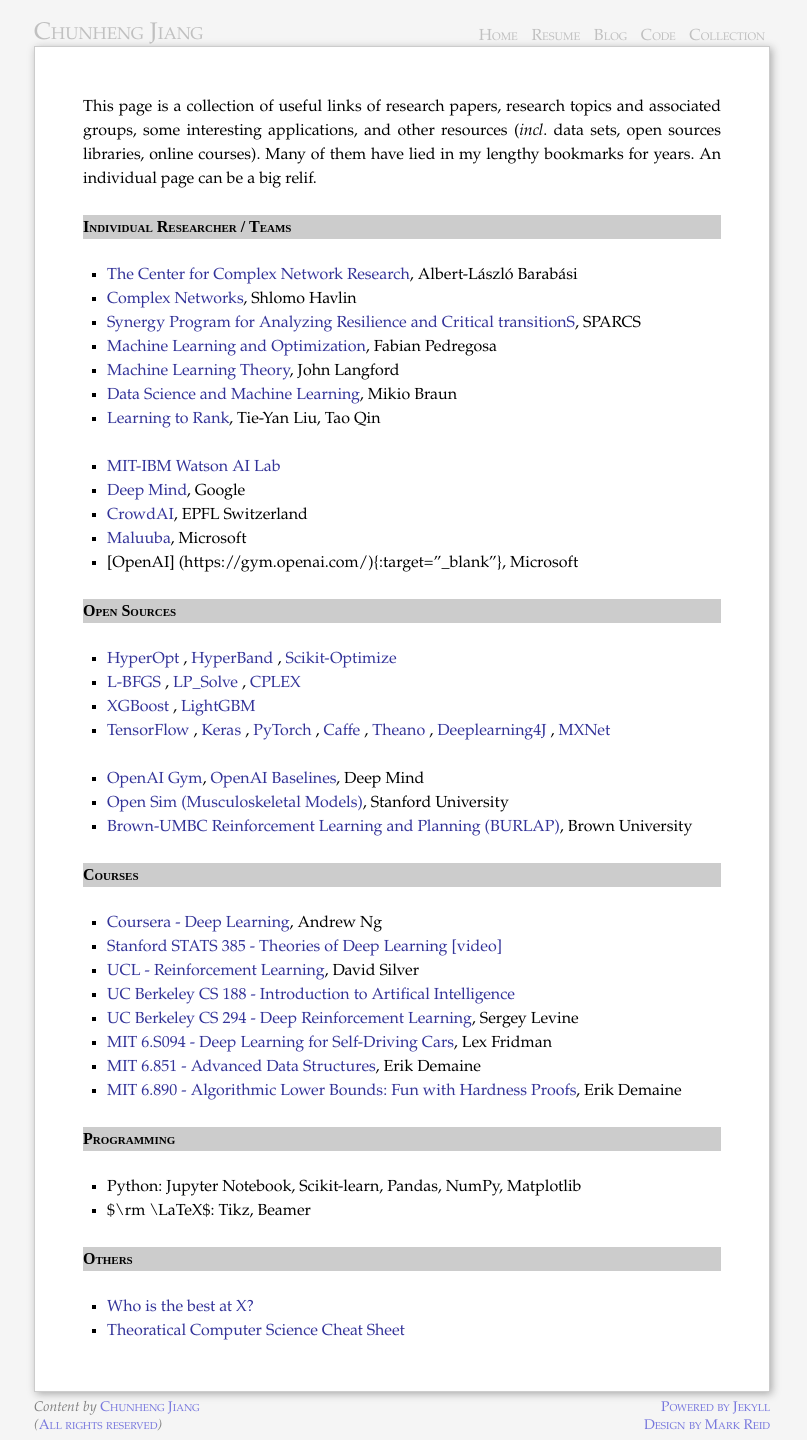
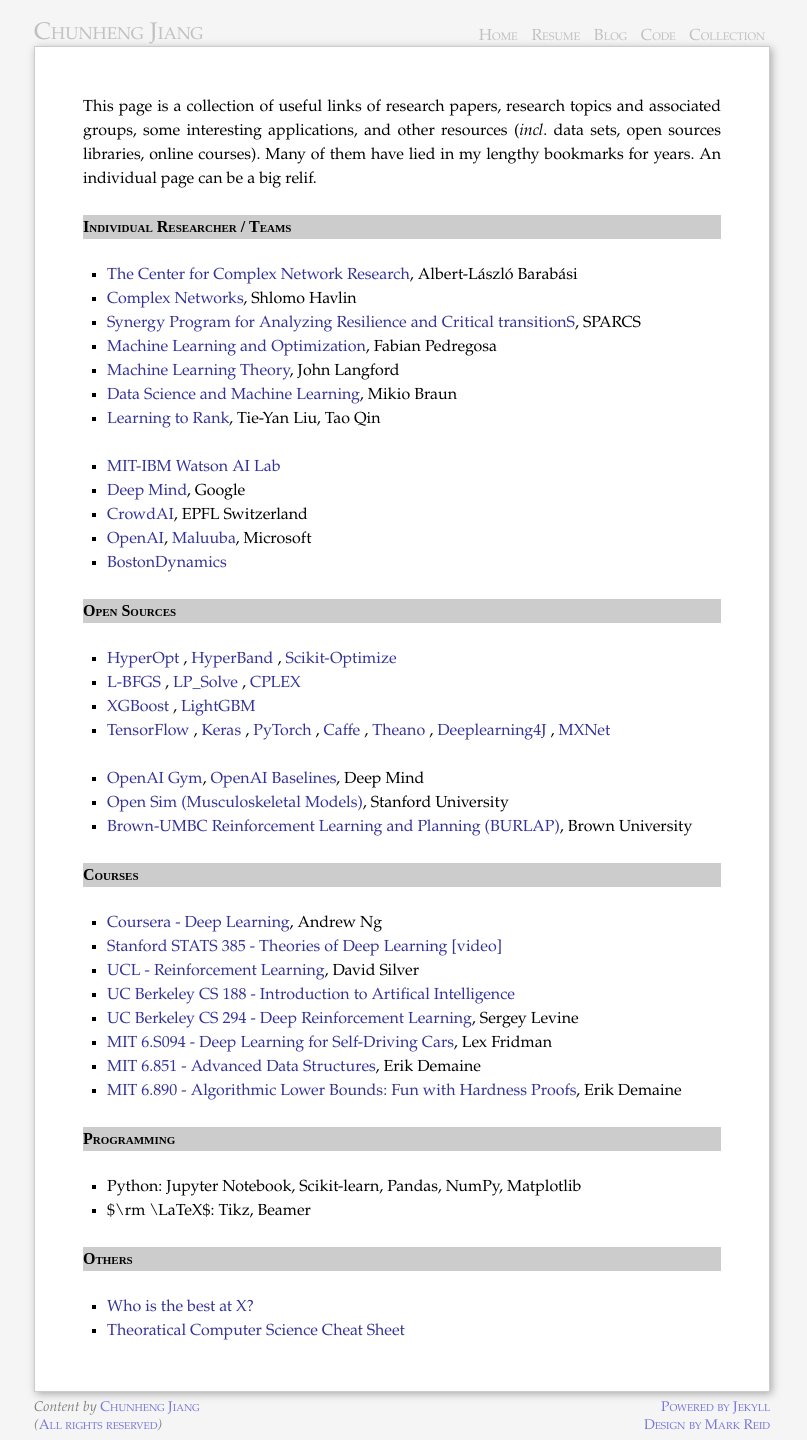
Before and after one commit to horsehour/horsehour.github.io, a Jekyll site: the page built from collection/index.md, in a window 1280 px wide. Shown: the whole page, without its empty margins (238-1045 px from the left). Built offline with Jekyll 4.4.1, drawn with Linux system fonts in a browser that asks for light colours; comment, search, counter and statistics services are not loaded.

Commit message:
add boston dynamics

```diff
--- a/collection/index.md
+++ b/collection/index.md
@@ -21,8 +21,8 @@
 - [MIT-IBM Watson AI Lab](https://mitibmwatsonailab.mit.edu/){:target="_blank"}
 - [Deep Mind](https://deepmind.com/){:target="_blank"}, Google
 - [CrowdAI](https://www.crowdai.com/){:target="_blank"}, EPFL Switzerland
-- [Maluuba](http://www.maluuba.com/){:target="_blank"}, Microsoft
-- [OpenAI] (https://gym.openai.com/){:target="_blank"}, Microsoft
+- [OpenAI](https://gym.openai.com/){:target="_blank"}, [Maluuba](http://www.maluuba.com/){:target="_blank"}, Microsoft
+- [BostonDynamics](https://www.bostondynamics.com/){:target="_blank"}
 
 Open Sources
 ------------
```
Also changed, not shown: 1 other file.
